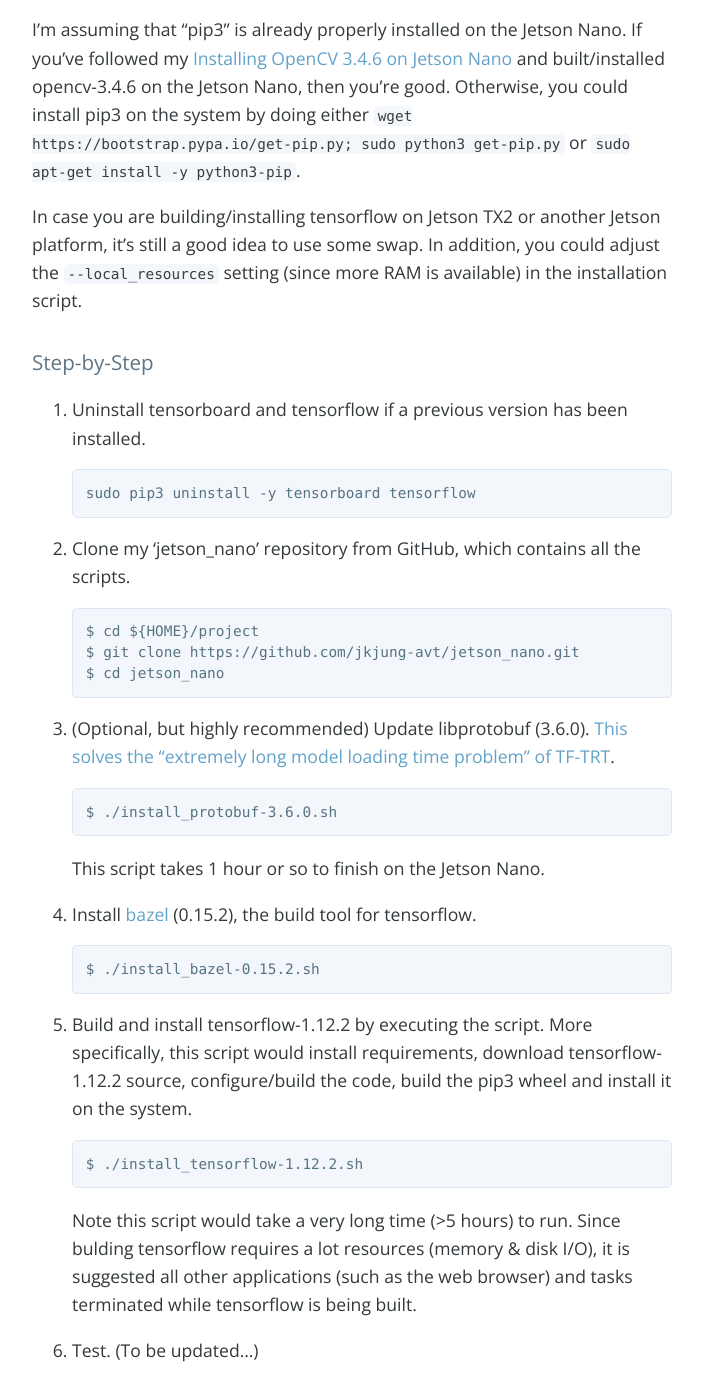
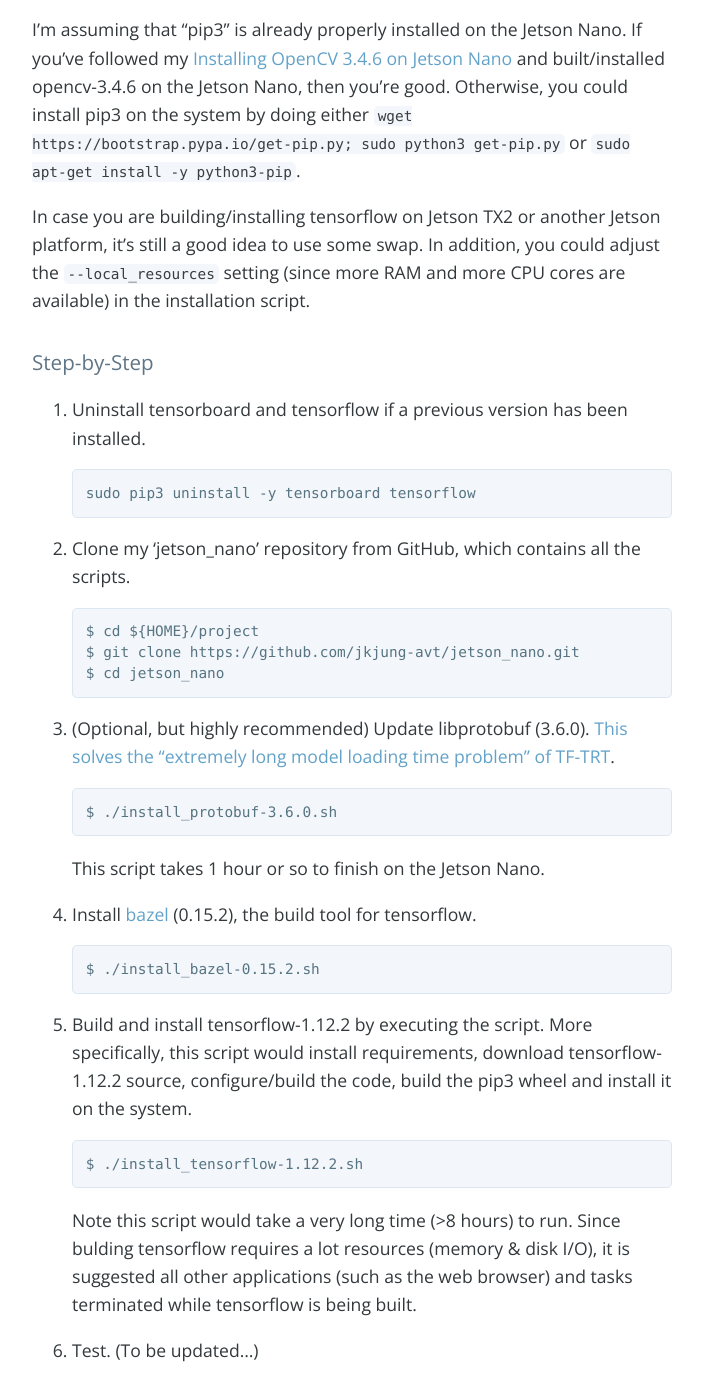
Before and after one commit to jkjung-avt/jkjung-avt.github.io, a Jekyll site: the page built from _posts/2019-05-26-build-tensorflow-1.12.2.md, in a window 1280 px wide and 1400 px high, scrolled down 910 px. Shown: the whole window, without its empty margins (288-991 px from the left). Built offline with Jekyll 4.4.1, drawn with Linux system fonts in a browser that asks for light colours; nearby versions of some CDN libraries; comment, search, counter and statistics services are not loaded.

Commit message:
Modify descriptions about '--local_resources'

````diff
--- a/_posts/2019-05-26-build-tensorflow-1.12.2.md
+++ b/_posts/2019-05-26-build-tensorflow-1.12.2.md
@@ -26,7 +26,7 @@
 
 I'm assuming that "pip3" is already properly installed on the Jetson Nano.  If you've followed my [Installing OpenCV 3.4.6 on Jetson Nano](https://jkjung-avt.github.io/opencv-on-nano/) and built/installed opencv-3.4.6 on the Jetson Nano, then you're good.  Otherwise, you could install pip3 on the system by doing either `wget https://bootstrap.pypa.io/get-pip.py; sudo python3 get-pip.py` or `sudo apt-get install -y python3-pip`.
 
-In case you are building/installing tensorflow on Jetson TX2 or another Jetson platform, it's still a good idea to use some swap.  In addition, you could adjust the `--local_resources` setting (since more RAM is available) in the installation script.
+In case you are building/installing tensorflow on Jetson TX2 or another Jetson platform, it's still a good idea to use some swap.  In addition, you could adjust the `--local_resources` setting (since more RAM and more CPU cores are available) in the installation script.
 
 # Step-by-Step
 
@@ -64,7 +64,7 @@
    $ ./install_tensorflow-1.12.2.sh
    ```
 
-   Note this script would take a very long time (>5 hours) to run.  Since bulding tensorflow requires a lot resources (memory & disk I/O), it is suggested all other applications (such as the web browser) and tasks terminated while tensorflow is being built.
+   Note this script would take a very long time (>8 hours) to run.  Since bulding tensorflow requires a lot resources (memory & disk I/O), it is suggested all other applications (such as the web browser) and tasks terminated while tensorflow is being built.
 
 6. Test.  (To be updated...)
 
````
Also changed, not shown: other parts of _posts/2019-05-26-build-tensorflow-1.12.2.md (+1 -1 lines).
